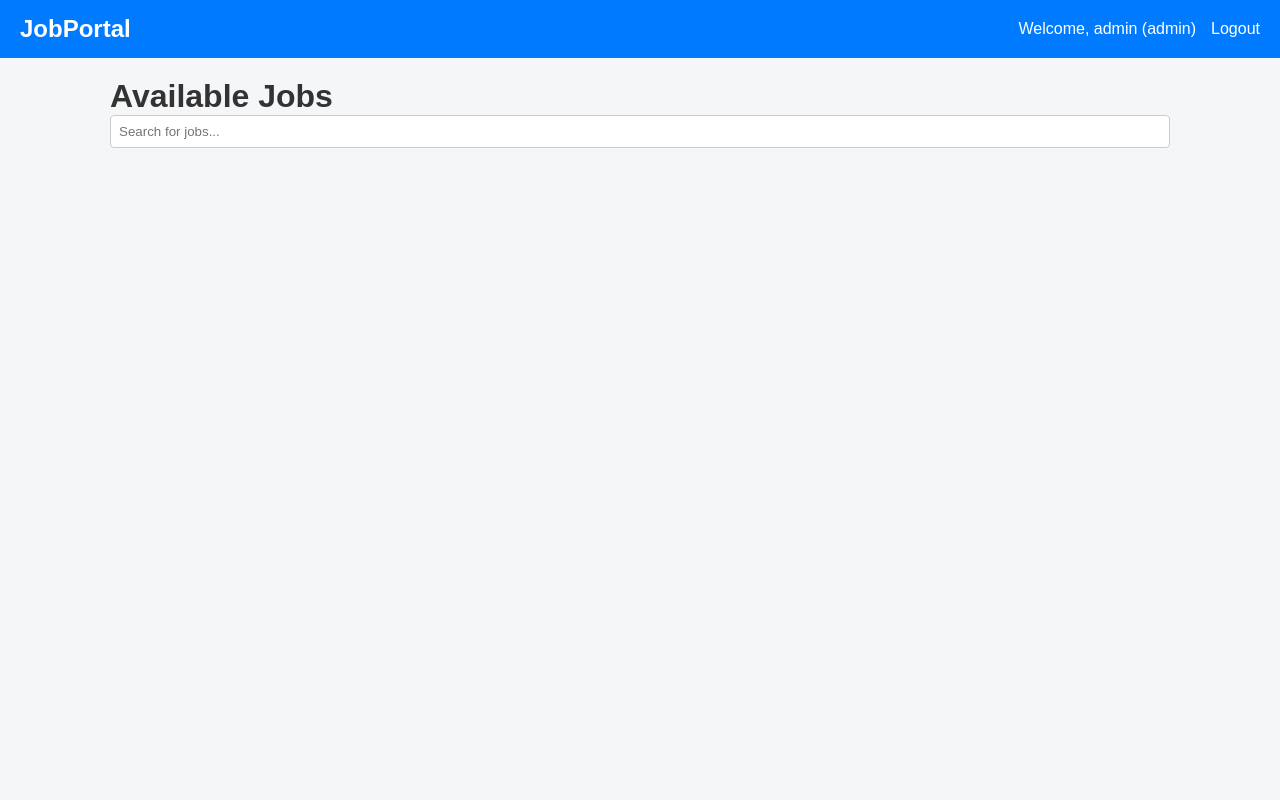
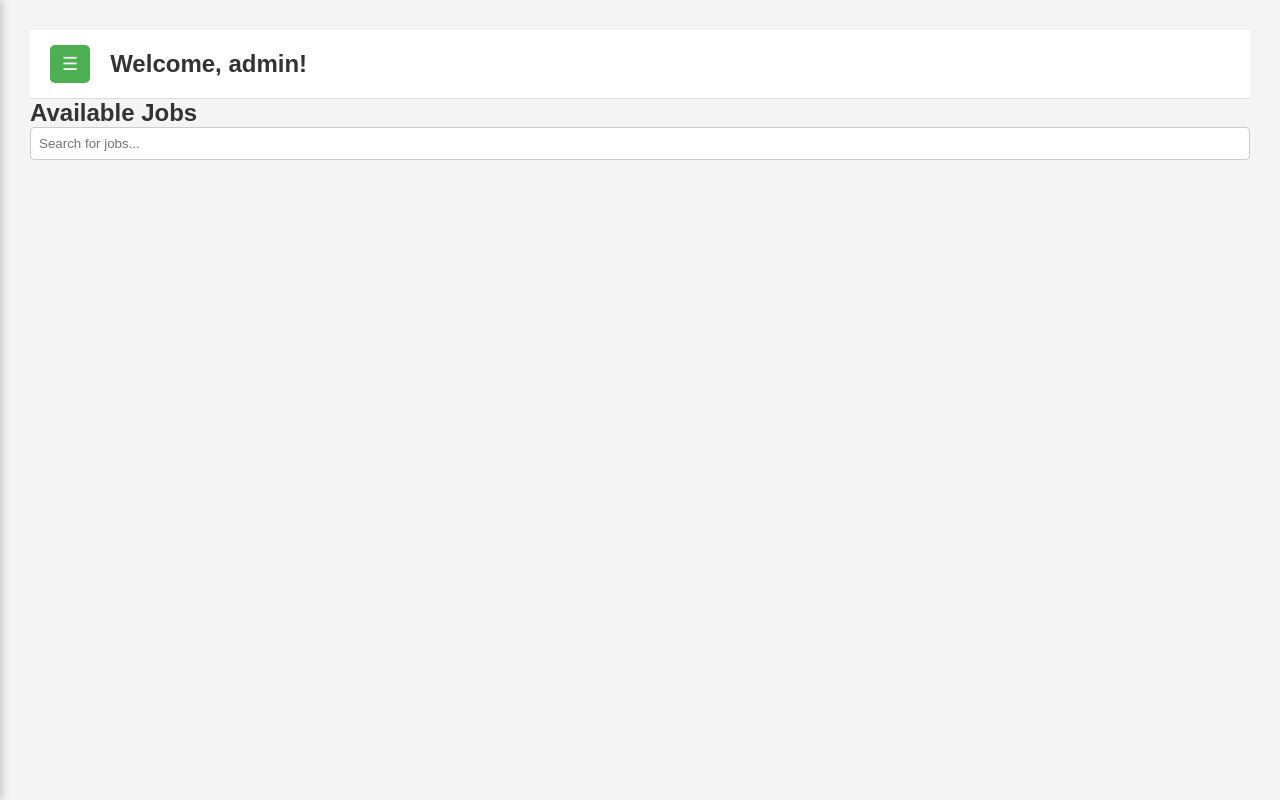
Before and after one commit to MDREVAULA/SD---Job-Application-repository, a Flask app: page / in a window 1280 px wide. Run offline with Flask 3, Linux system fonts and the light colour scheme; a user stored in the database is signed in; data that the repository does not hold is empty.

Commit message:
Added design

```diff
--- a/job-application/static/css/style.css
+++ b/job-application/static/css/style.css
@@ -1,75 +1,182 @@
-/* ===== Reset & Basic Styles ===== */
+/* ===== RESET ===== */
 * {
-    box-sizing: border-box;
     margin: 0;
     padding: 0;
-    font-family: 'Arial', sans-serif;
+    box-sizing: border-box;
+    font-family: Arial, sans-serif;
 }
+
 body {
-    background-color: #f4f6f8;
+    background: #f4f6f8;
     color: #333;
 }
 
-/* ===== Navbar ===== */
-nav {
-    background-color: #007bff;
-    color: #fff;
-    padding: 15px 20px;
+/* Dashboard layout */
+.dashboard {
     display: flex;
-    justify-content: space-between;
-    align-items: center;
-}
-nav .logo {
-    font-size: 1.5em;
-    font-weight: bold;
-}
-nav ul {
-    list-style: none;
-    display: flex;
-    gap: 15px;
-}
-nav ul li a {
-    color: #fff;
-    text-decoration: none;
-    font-weight: 500;
+    min-height: 100vh;
 }
 
-/* ===== Container ===== */
-.container {
+/* Sidebar */
+.sidebar {
+    width: 220px;
+    background: #222;
+    color: white;
     padding: 20px;
-    max-width: 1100px;
-    margin: auto;
+    box-shadow: 2px 0 8px rgba(0,0,0,0.2);
+    position: fixed;
+    top: 0;
+    left: 0;
+    height: 100%;
+    transform: translateX(-100%); /* hidden by default */
+    transition: transform 0.3s ease;
+    z-index: 1000;
 }
 
-/* ===== Cards ===== */
-.job-card, .app-card {
-    background-color: #fff;
+.sidebar.active {
+    transform: translateX(0); /* visible */
+}
+
+.sidebar .logo {
+    font-size: 1.5rem;
+    text-align: center;
+    margin-bottom: 30px;
+}
+
+.sidebar ul {
+    list-style: none;
+}
+
+.sidebar ul li {
+    margin: 15px 0;
+}
+
+.sidebar ul li a {
+    color: #ccc;
+    text-decoration: none;
+    display: block;
+    padding: 10px;
+    border-radius: 5px;
+    transition: background 0.3s;
+}
+
+.sidebar ul li a:hover,
+.sidebar ul li a.active {
+    background: #4CAF50;
+    color: white;
+}
+
+/* Dashboard content */
+.dashboard-content {
+    flex: 1;
+    background: #f4f4f4;
+    padding: 30px;
+}
+
+/* Sidebar overlay */
+#sidebar-overlay {
+    position: fixed;
+    top: 0; left: 0;
+    width: 100%;
+    height: 100%;
+    background: rgba(0,0,0,0.3);
+    opacity: 0;
+    visibility: hidden;
+    transition: opacity 0.3s ease;
+    z-index: 900; /* behind sidebar but above content */
+}
+
+#sidebar-overlay.active {
+    opacity: 1;
+    visibility: visible;
+}
+
+/* Top header */
+.top-header {
+    display: flex;
+    align-items: center;
+    background: #fff;
+    padding: 15px 20px;
+    border-bottom: 1px solid #ddd;
+}
+
+.top-header h2 {
+    margin-left: 20px;
+}
+
+/* Toggle button */
+.toggle-btn {
+    background: #4CAF50;
+    color: white;
+    border: none;
+    padding: 8px 12px;
+    font-size: 18px;
+    cursor: pointer;
+    border-radius: 5px;
+}
+
+/* Access buttons */
+.access-btn {
+    margin-left: auto;
+}
+
+.login-btn {
+    color: #fff;
+    font-size: 15px;
+    background: #333;
+    border-radius: 10px;
+    padding: 6px 12px;
+    border: none;
+    cursor: pointer;
+}
+
+.signup-btn {
+    background: none;
+    border: none;
+    color: #333;
+    font-size: 15px;
+    margin-left: 10px;
+    cursor: pointer;
+}
+
+.login-btn:hover {
+    background: #4CAF50;
+}
+
+.signup-btn:hover {
+    color: #4CAF50;
+}
+
+/* Cards */
+.job-card,
+.app-card {
+    background: white;
     border-radius: 8px;
     padding: 15px;
     margin-bottom: 15px;
     box-shadow: 0 2px 6px rgba(0,0,0,0.1);
 }
 
-/* ===== Buttons ===== */
+/* Buttons */
 .btn {
-    background-color: #007bff;
+    background: #007bff;
     color: white;
     padding: 7px 15px;
     text-decoration: none;
     border-radius: 4px;
     font-weight: bold;
-    transition: 0.3s;
-}
-.btn:hover {
-    background-color: #0056b3;
-}
-.btn.disabled {
-    background-color: #999;
-    cursor: not-allowed;
 }
 
-/* ===== Forms ===== */
-input[type="text"], input[type="email"], input[type="password"], textarea, select {
+.btn:hover {
+    background: #0056b3;
+}
+
+/* Forms */
+input[type="text"],
+input[type="email"],
+input[type="password"],
+textarea,
+select {
     width: 100%;
     padding: 8px;
     margin-bottom: 10px;
--- /dev/null
+++ b/job-application/static/js/script.js
@@ -0,0 +1,26 @@
+document.addEventListener("DOMContentLoaded", function () {
+    const toggleBtn = document.getElementById("toggleBtn");
+    const sidebar = document.getElementById("sidebar");
+    const overlay = document.getElementById("sidebar-overlay");
+
+    function openSidebar() {
+        sidebar.classList.add("active");
+        overlay.classList.add("active");
+    }
+
+    function closeSidebar() {
+        sidebar.classList.remove("active");
+        overlay.classList.remove("active");
+    }
+
+    toggleBtn.addEventListener("click", function (e) {
+        e.stopPropagation();
+        if (sidebar.classList.contains("active")) {
+            closeSidebar();
+        } else {
+            openSidebar();
+        }
+    });
+
+    overlay.addEventListener("click", closeSidebar);
+});
--- a/job-application/templates/layout.html
+++ b/job-application/templates/layout.html
@@ -1,27 +1,61 @@
 <!DOCTYPE html>
 <html lang="en">
 <head>
-    <meta charset="UTF-8">
-    <title>JobPortal</title>
-    <link rel="stylesheet" href="{{ url_for('static', filename='css/style.css') }}">
-    <link rel="stylesheet" href="{{ url_for('static', filename='css/register.css') }}">
-    <script src="{{ url_for('static', filename='js/main.js') }}"></script>
+<meta charset="UTF-8">
+<title>Job Application Portal</title>
+
+<link rel="stylesheet" href="{{ url_for('static', filename='css/style.css') }}">
+<script src="{{ url_for('static', filename='js/script.js') }}"></script>
+
 </head>
+
 <body>
-    <nav>
-        <div class="logo">JobPortal</div>
+
+<div class="dashboard">
+
+    <!-- SIDEBAR (collapsed by default) -->
+    <nav class="sidebar collapsed" id="sidebar">
+        <h1 class="logo">Job Portal</h1>
         <ul>
+            <li><a href="{{ url_for('applicant.dashboard') }}" class="active">Dashboard</a></li>
+            <li><a href="{{ url_for('auth.index') }}">Jobs</a></li>
+            <li><a href="#">Help</a></li>
             {% if current_user.is_authenticated %}
-                <li>Welcome, {{ current_user.username }} ({{ current_user.role }})</li>
                 <li><a href="{{ url_for('auth.logout') }}">Logout</a></li>
-            {% else %}
-                <li><a href="{{ url_for('auth.login') }}">Login</a></li>
-                <li><a href="{{ url_for('auth.register') }}">Register</a></li>
             {% endif %}
         </ul>
     </nav>
 
-    <div class="container">
+    <!-- Sidebar Overlay -->
+    <div id="sidebar-overlay"></div>
+
+    <!-- MAIN CONTENT -->
+    <section class="dashboard-content">
+
+        <header class="top-header">
+            <button id="toggleBtn" class="toggle-btn">☰</button>
+
+            {% if current_user.is_authenticated %}
+                <h2>Welcome, {{ current_user.username }}!</h2>
+            {% else %}
+                <h2>Welcome to Job Portal</h2>
+            {% endif %}
+
+            <div class="access-btn">
+                {% if not current_user.is_authenticated %}
+                    <button class="login-btn"
+                        onclick="window.location.href='{{ url_for('auth.login') }}'">
+                        Login
+                    </button>
+                    <button class="signup-btn"
+                        onclick="window.location.href='{{ url_for('auth.register') }}'">
+                        Sign Up
+                    </button>
+                {% endif %}
+            </div>
+        </header>
+
+        <!-- FLASH MESSAGES -->
         {% with messages = get_flashed_messages(with_categories=true) %}
             {% if messages %}
                 {% for category, message in messages %}
@@ -30,7 +64,12 @@
             {% endif %}
         {% endwith %}
 
+        <!-- PAGE CONTENT -->
         {% block content %}{% endblock %}
-    </div>
+
+    </section>
+
+</div>
+
 </body>
 </html>
```
Also changed, not shown: other parts of job-application/static/css/style.css (+35 -6 lines).
